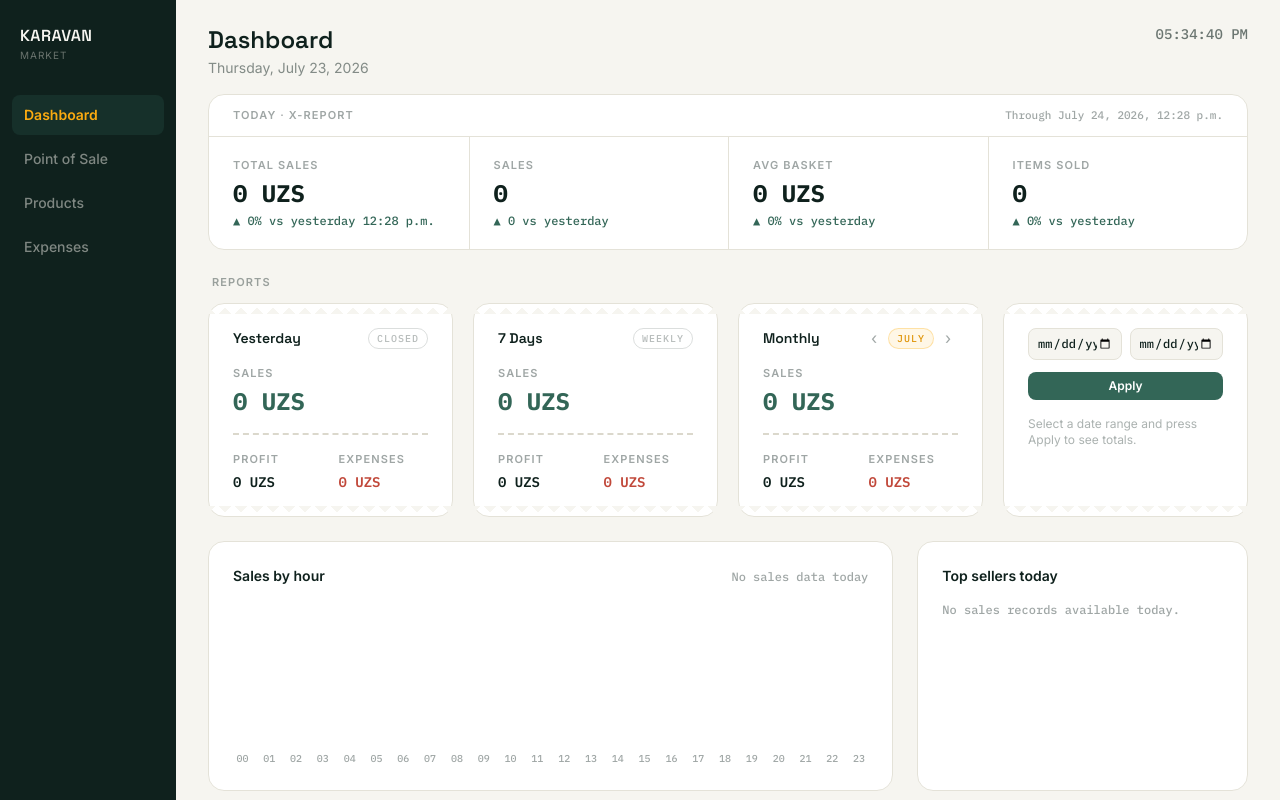
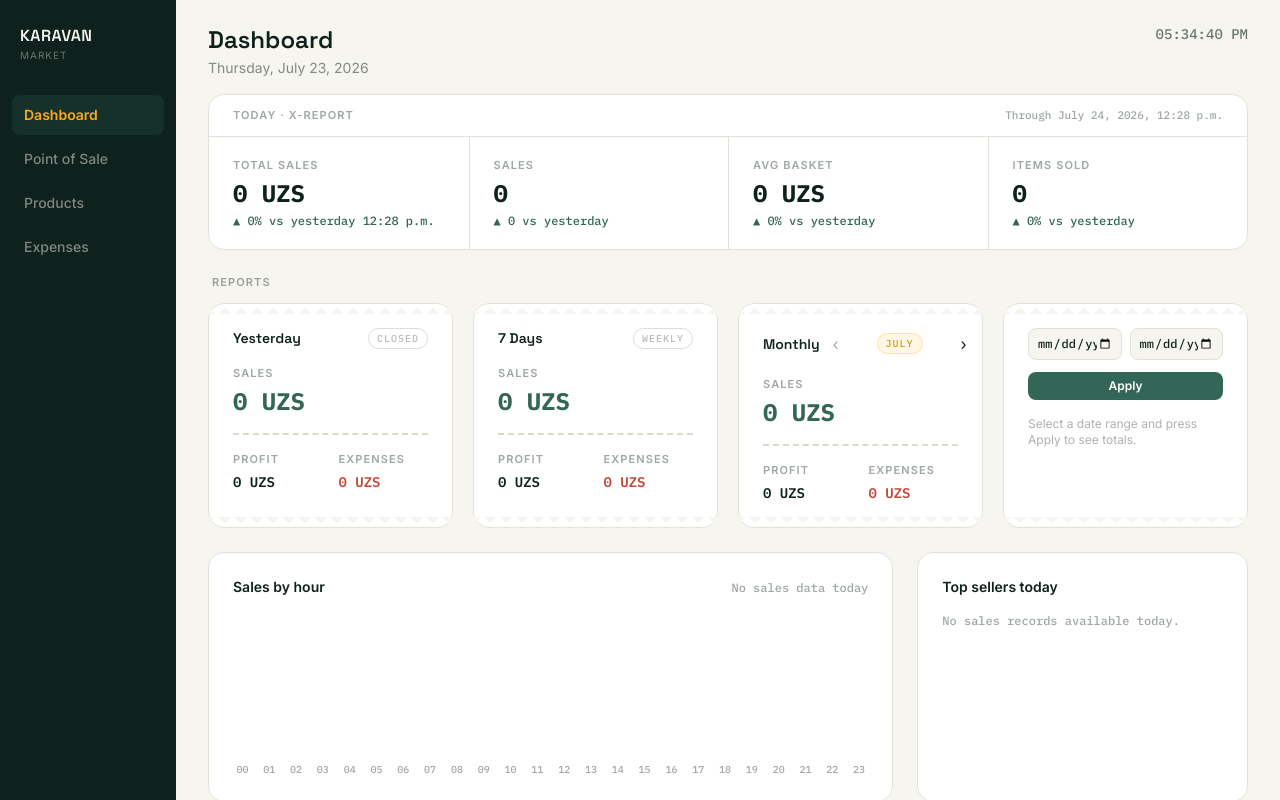
Before and after one commit to susmonali/zedpos, a Django app: page / in a window 1280 px wide. Run offline with Django 5.2, Linux system fonts and the light colour scheme; data that the repository does not hold is empty; parts of the project's set-up code (start-up, migrations or seed data) failed here and were passed over.

Commit message:
Update dashboard.html

```diff
--- a/templates/dashboard.html
+++ b/templates/dashboard.html
@@ -186,14 +186,20 @@
 <div class="ticket-notch bg-white border border-paper-200 rounded-2xl py-6">
 <div class="px-6 flex items-center justify-between mb-4">
   <p class="font-display text-sm font-semibold text-ink-900">Monthly</p>
-              <div class="flex items-center gap-1">
+  <div class="flex items-center justify-between w-40 shrink-0">
     <a href="{% url 'dashboard' %}?month={{ prev_month_param }}"
-                   class="w-5 h-5 rounded-full flex items-center justify-center text-ink-900/40 hover:text-ink-900 hover:bg-paper-100 transition"
+       class="w-8 h-8 shrink-0 rounded-full flex items-center justify-center text-base text-ink-900/40 hover:text-ink-900 hover:bg-paper-100 active:bg-paper-200 transition"
        aria-label="Previous month">‹</a>
-                <span class="text-[10px] font-mono uppercase tracking-widest text-brand-600 border border-brand-500/30 bg-brand-500/10 rounded-full px-2 py-0.5">{{ month_name }}</span>
+
+    <span class="text-[10px] font-mono uppercase tracking-widest text-brand-600 border border-brand-500/30 bg-brand-500/10 rounded-full px-2 py-0.5 text-center truncate">{{ month_name }}</span>
+
+    {% if next_month_param %}
     <a href="{% url 'dashboard' %}?month={{ next_month_param }}"
-                   class="w-5 h-5 rounded-full flex items-center justify-center text-ink-900/40 hover:text-ink-900 hover:bg-paper-100 transition"
+       class="w-8 h-8 shrink-0 rounded-full flex items-center justify-center text-base text-ink-900/40 hover:text-ink-900 hover:bg-paper-100 active:bg-paper-200 transition"
        aria-label="Next month">›</a>
+    {% else %}
+    <span class="w-8 h-8 shrink-0 rounded-full flex items-center justify-center text-base text-ink-900/15 cursor-not-allowed" aria-hidden="true">›</span>
+    {% endif %}
   </div>
 </div>
   <div class="px-6">
@@ -207,11 +213,9 @@
       <p class="font-mono text-sm font-semibold text-ink-900 mt-1">{{ month_profit }} UZS</p>
     </div>
     <div>
-
       <p class="text-[11px] uppercase tracking-widest text-ink-900/40 font-semibold">Expenses</p>
       <p class="font-mono text-sm font-semibold text-rust-500 mt-1">{{ month_expenses }} UZS</p>
     </div>
-
   </div>
 </div>
 
```
Lines whose indentation alone changed are shown as unchanged.
